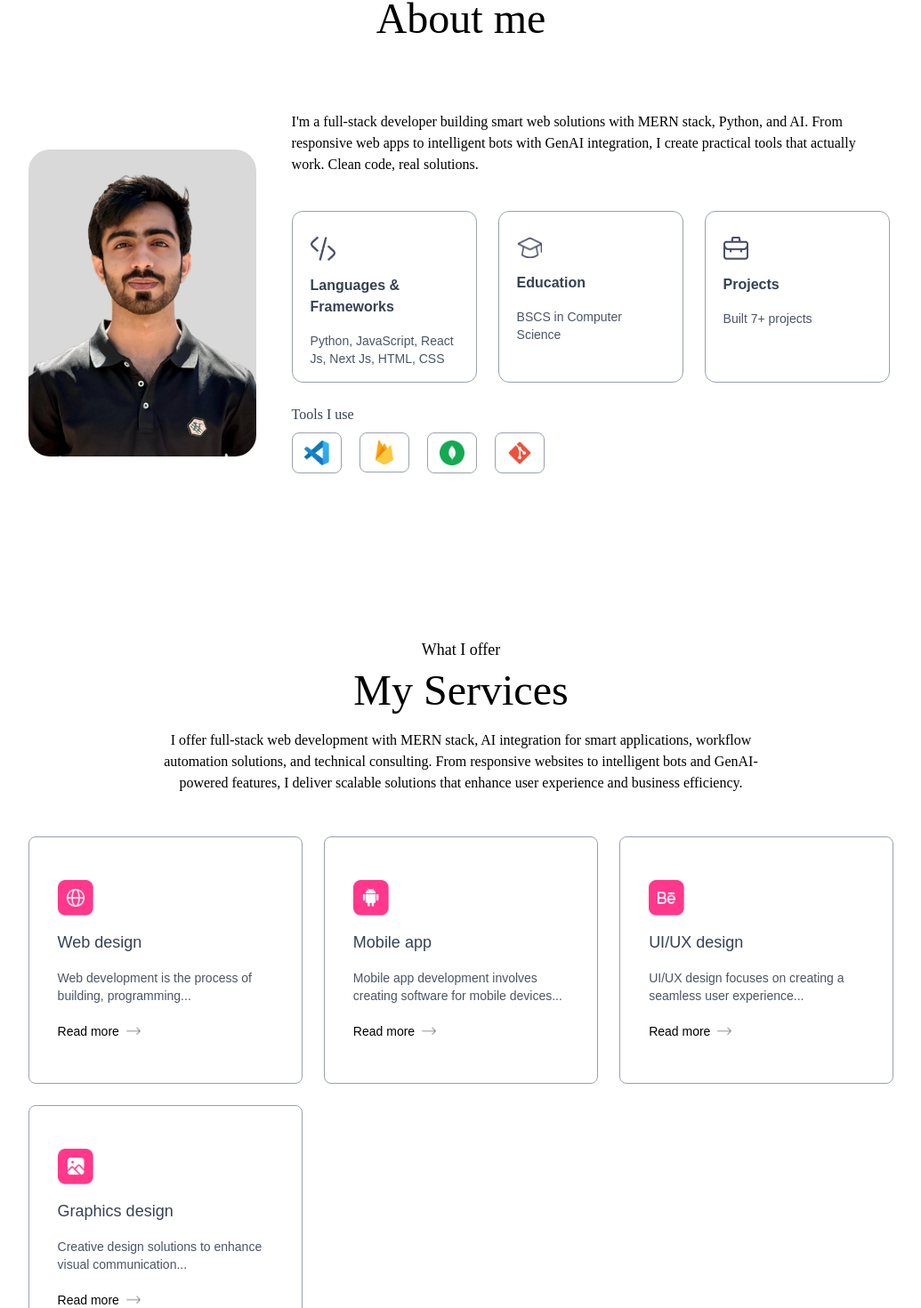
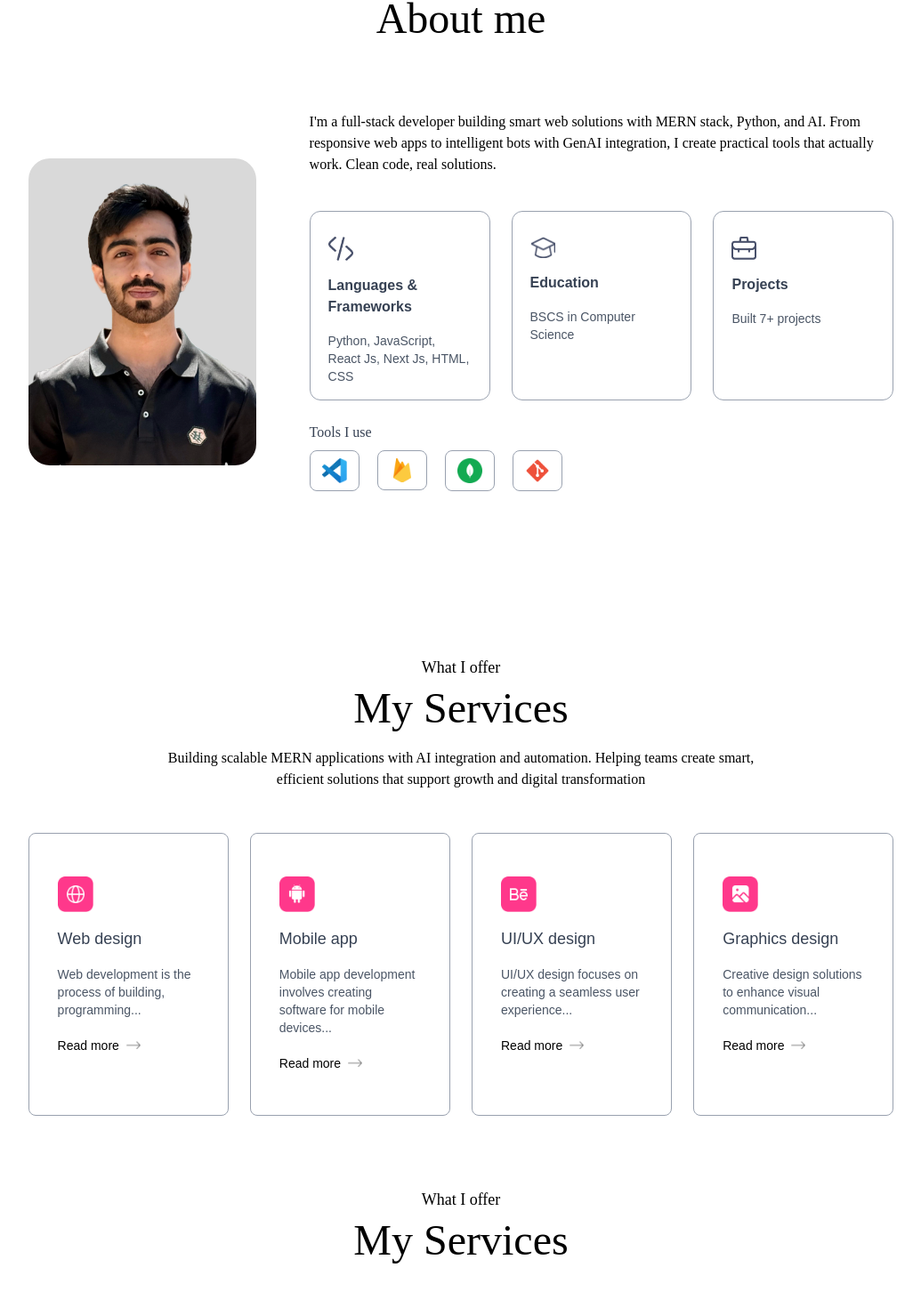
Before and after one commit to Mfahad159/portfolio, a Next.js app: page / in a window 1280 px wide. Shown: the part 879-2349 px from the top of the page at 89% size, without its empty margins (122-1157 px from the left). After the commit the page ends 2299 px from the top, so only its background shows below. Built offline with nearby package versions, Linux system fonts and the light colour scheme; a web font is replaced by a local one.

Commit message:
Edit: Services

```diff
--- a/app/components/About.jsx
+++ b/app/components/About.jsx
@@ -7,7 +7,7 @@ const About = () => {
             <h4 className='text-center mb-2 text-lg font-ovo'>Introduction</h4>
             <h2 className='text-center text-5xl font-ovo'>About me</h2>
 
-            <div className='flex w-full flex-col lg:flex-row items-center gap-10 my-20'>
+            <div className='flex w-full flex-col lg:flex-row items-center gap-15 my-20'>
                 <div className='w-64 sm:w80 rounded-3xl max-w-none'>
                     <Image src={assets.user_image_2} alt='user'
                         className='w-full rounded-3xl' />
--- a/app/components/Services.jsx
+++ b/app/components/Services.jsx
@@ -7,7 +7,7 @@ const Services = () => {
             <h4 className='text-center mb-2 text-lg font-ovo'>What I offer</h4>
             <h2 className='text-center text-5xl font-ovo'>My Services</h2>
             <p className='text-center max-w-2xl mx-auto mt-5 mb-12 font-ovo'>
-                I offer full-stack web development with MERN stack, AI integration for smart applications, workflow automation solutions, and technical consulting. From responsive websites to intelligent bots and GenAI-powered features, I deliver scalable solutions that enhance user experience and business efficiency.
+            Building scalable MERN applications with AI integration and automation. Helping teams create smart, efficient solutions that support growth and digital transformation
             </p>
             <div className='grid grid-cols-auto gap-6 my-10'>
                 {serviceData.map(({ icon, title, description, link }, index) => {
--- /dev/null
+++ b/app/components/Work.jsx
@@ -0,0 +1,12 @@
+import React from 'react'
+
+const Work = () => {
+  return (
+    <div>
+          <h4 className='text-center mb-2 text-lg font-ovo'>What I offer</h4>
+          <h2 className='text-center text-5xl font-ovo'>My Services</h2>
+    </div>
+  )
+}
+
+export default Work
--- a/app/globals.css
+++ b/app/globals.css
@@ -39,5 +39,5 @@
 }
 
 .grid-cols-auto {
-  grid-template-columns: repeat(auto-fit, minmax(250px, 1fr));
+  grid-template-columns: repeat(auto-fit, minmax(200px, 1fr));
 }
--- a/app/page.js
+++ b/app/page.js
@@ -4,6 +4,7 @@ import Navbar from "./components/Navbar";
 import Header from "./components/Header";
 import About from "./components/About";
 import Services from "./components/Services";
+import Work from "./components/Work";
 
 
 export default function Home() {
@@ -13,6 +14,7 @@ export default function Home() {
      <Header/>
      <About/>
      <Services/>
+     <Work/>
      </>
   );
 }
```
